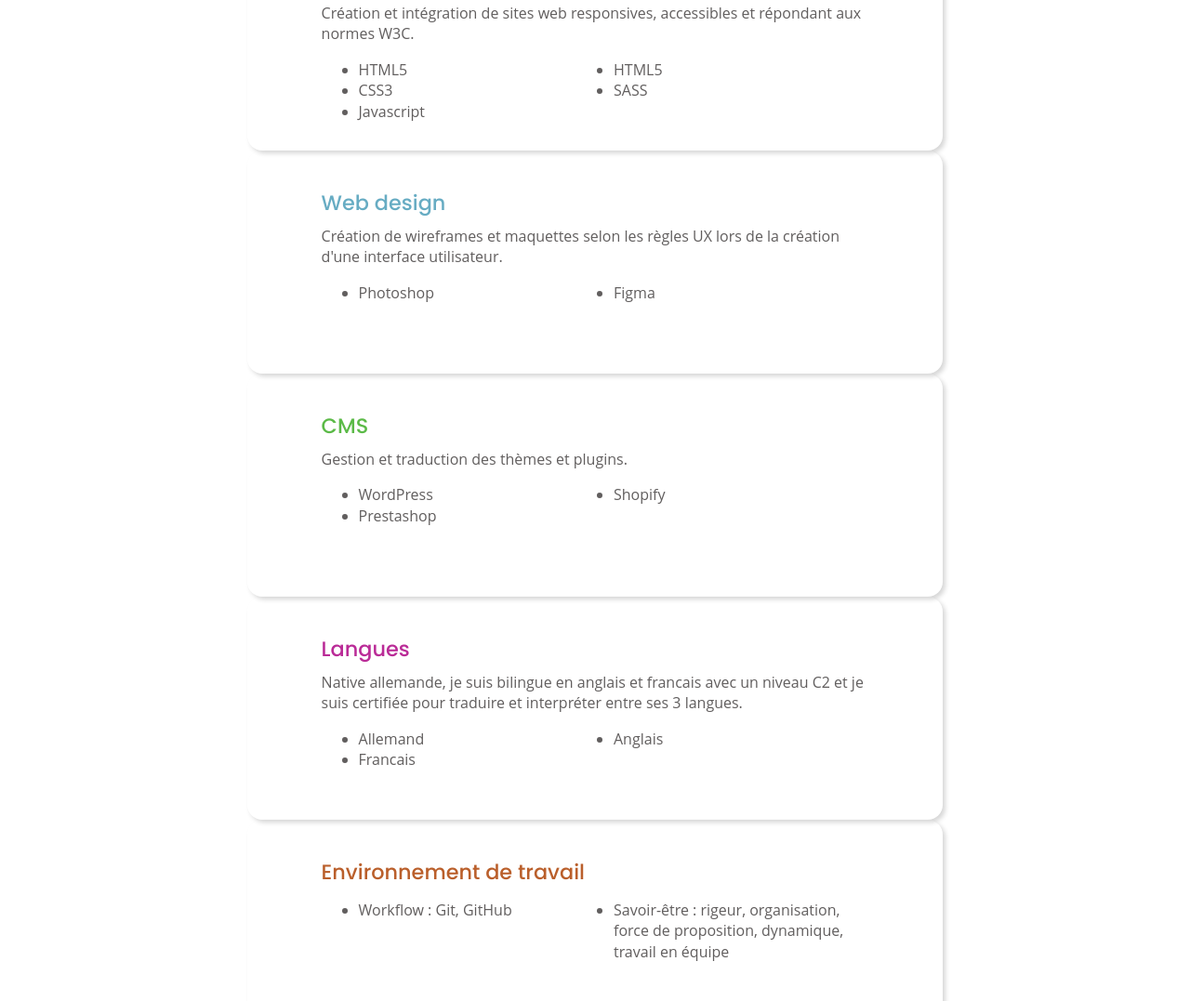
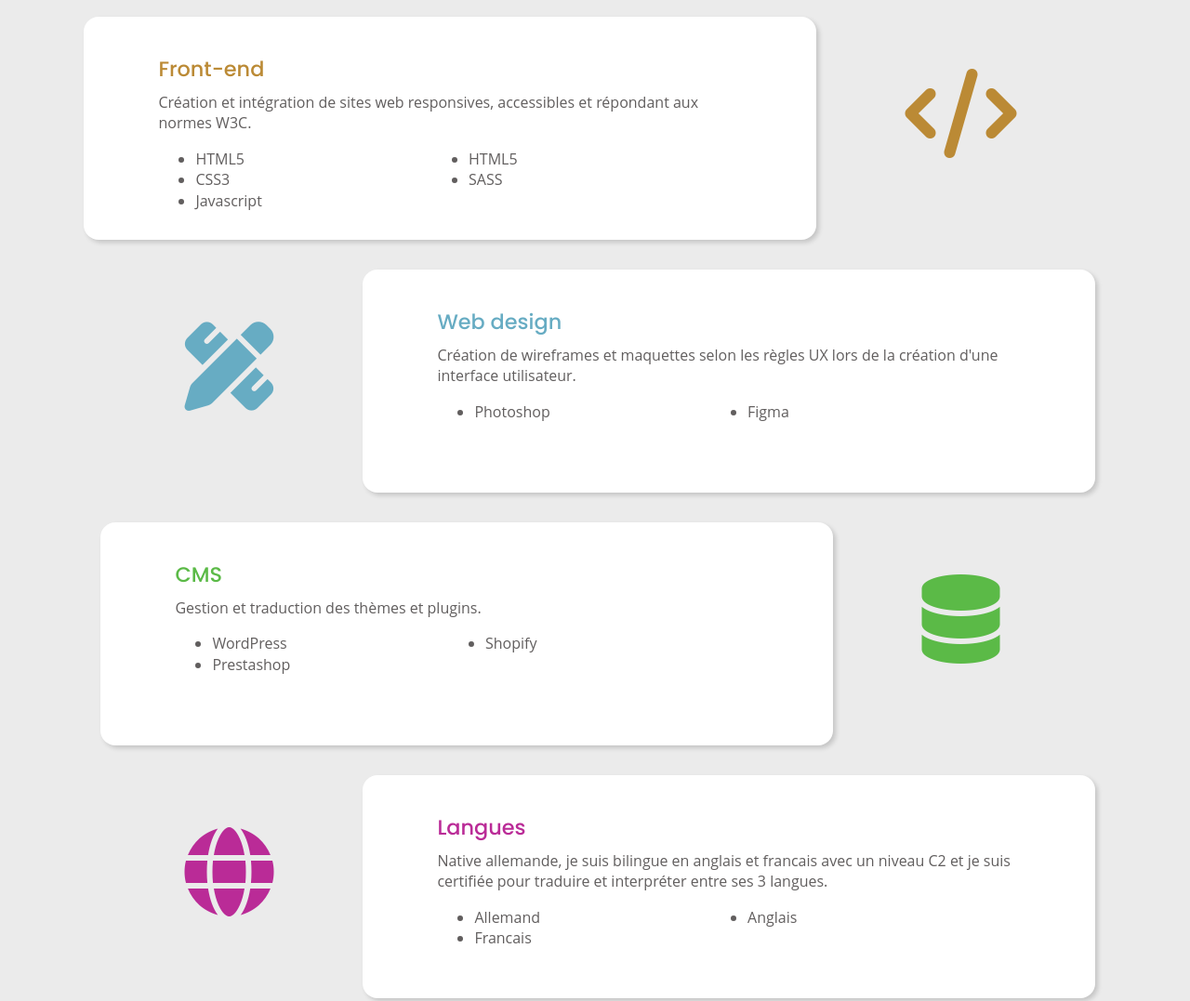
Before and after one commit to SButterbluemchen/My-CV-2021, a website built with Parcel: page index.html in a window 1280 px wide. Shown: the part 846-1923 px from the top of the page at 93% size. Built offline with nearby package versions, Linux system fonts and the light colour scheme.

Commit message:
skills section improved, color variables added, background changed

```diff
--- a/index.html
+++ b/index.html
@@ -65,6 +65,7 @@
     <section id="skills">
       <h2>Compétences</h2>
       <article>
+        <div class="skills-content front-end">
           <h3>Front-end</h3>
           <p>Création et intégration de sites web responsives, accessibles et répondant aux normes W3C.</p>
           <ul>
@@ -74,16 +75,26 @@
             <li>SASS</li>
             <li>Javascript</li>
           </ul>
+        </div>
+        <div class="skills-picto front-end">
+          <i class="fas fa-code"></i>
+        </div>
       </article>
       <article>
+        <div class="skills-picto web-design">
+          <i class="fas fa-pencil-ruler"></i>
+        </div>
+        <div class="skills-content web-design">
           <h3>Web design</h3>
           <p>Création de wireframes et maquettes selon les règles UX lors de la création d'une interface utilisateur.</p>
           <ul>
             <li>Photoshop</li>
             <li>Figma</li>
           </ul>
+        </div>
       </article>
       <article>
+        <div class="skills-content cms">
           <h3>CMS</h3>
           <p>Gestion et traduction des thèmes et plugins.</p>
           <ul>
@@ -91,8 +102,16 @@
             <li>Shopify</li>
             <li>Prestashop</li>
           </ul>
+        </div>
+        <div class="skills-picto cms">
+          <i class="fas fa-database"></i>
+        </div>
       </article>
       <article>
+        <div class="skills-picto languages">
+          <i class="fas fa-globe"></i>
+        </div>
+        <div class="skills-content languages">
           <h3>Langues</h3>
           <p>Native allemande, je suis bilingue en anglais et francais avec un niveau C2 et je suis certifiée pour traduire et interpréter entre ses 3 langues.</p>
           <ul>
@@ -100,13 +119,19 @@
             <li>Anglais</li>
             <li>Francais</li>
           </ul>
+        </div>
       </article>
       <article>
+        <div class="skills-content work-environment">
           <h3>Environnement de travail</h3>
           <ul>
             <li>Workflow : Git, GitHub</li>
             <li>Savoir-être : rigeur, organisation, force de proposition, dynamique, travail en équipe</li>
           </ul>
+        </div>
+        <div class="skills-picto work-environment">
+          <i class="fas fa-mobile-alt"></i>
+        </div>
       </article>
     </section>
     <!-- Experience Section -->
--- a/stylesheets/abstracts/_variables.scss
+++ b/stylesheets/abstracts/_variables.scss
@@ -31,4 +31,6 @@
 $fourth-color: #BA2B97;
 $fifth-color: #BA5F2B;
 $text-color: #615e5e;
+$heading-color: #292929;
 $background-color: #fafafa;
+$background-color-second: #EBEBEB;
--- a/stylesheets/base/_typography.scss
+++ b/stylesheets/base/_typography.scss
@@ -8,7 +8,7 @@
 
 h1, h2 {
   font-family: $heading-font-stack;
-  color: $text-color;
+  color: $heading-color;
   line-height: 1.2;
   text-align: center;
   margin: 0.5em 0em;
--- a/stylesheets/components/_button.scss
+++ b/stylesheets/components/_button.scss
@@ -42,7 +42,7 @@
   z-index: 99; /* Make sure it does not overlap */
   border: none; /* Remove borders */
   outline: none; /* Remove outline */
-  background-color: white; /* Set a background color */
+  background-color: transparent; /* Set a background color */
   color: $primary-color; /* Text color */
   cursor: pointer; /* Add a mouse pointer on hover */
   padding: 0.5em 0.6em; /* Some padding */
--- a/stylesheets/pages/_home.scss
+++ b/stylesheets/pages/_home.scss
@@ -43,45 +43,73 @@
 }
 
 #skills {
+  background-color: $background-color-second;
+  padding: 3em 0em 4em;
+  margin: 0 -5em;
   article {
+    @include flex-wrap(wrap, center);
+    align-items: center;
+    .skills-content {
+      background: white;
       width: 250em;
       height: 15em;
-    margin: auto;
+      margin-top: 2em;
       padding: 2em 5em;
       box-shadow: 3px 3px 5px 0px rgb(0 0 0 / 16%);
       border-radius: 1em;
-    width: 65%;
-    &:nth-child(2) {
-      h3 {
-        color: $primary-color;
-      }
-    }
-    &:nth-child(3) {
-      h3 {
-        color: $secondary-color;
-      }
-    }
-    &:nth-child(4) {
-      h3 {
-        color: $tertiary-color;
-      }
-    }
-    &:nth-child(5) {
-      h3 {
-        color: $fourth-color;
-      }
-    }
-    &:nth-child(6) {
-      h3 {
-        color: $fifth-color;
-      }
-    }
+      width: 60%;
       ul {
         @include flex-wrap(wrap, flex-start);
         li {
           width: 50%;
         }
       }
+    }
+    div {
+      transition: 0.2s ease-in-out;
+      i {
+        font-size: 6em;
+        padding: 0em 1em;
+        &:hover {
+          animation: bounce 0.25s ease infinite alternate;
+          @keyframes bounce{
+            from {transform: translateY(0);}
+            to   {transform: translateY(-0.2em);}
+       }
+        }
+      }
+    }
+  }
+}
+
+.front-end {
+  h3,
+  i {
+    color: $primary-color;
+  }
+}
+.web-design {
+  h3,
+  i {
+    color: $secondary-color;
+  }
+}
+.cms {
+  h3,
+  i {
+    color: $tertiary-color;
+  }
+}
+.languages {
+  h3,
+  i {
+    color: $fourth-color;
+  }
+}
+.work-environment {
+  h3,
+  i {
+    color: $fifth-color;
   }
 }
 
@@ -149,6 +177,12 @@
   }
 }
 
+#contact {
+  background-color: $background-color-second;
+  margin: 0 -5em;
+  padding: 2em 0em;
+}
+
 .contact-section {
   @include flex-wrap(wrap, center);
   gap: 10em;
```
Also changed, not shown: stylesheets/main.css, 1 other file. Lines whose indentation alone changed are shown as unchanged.
